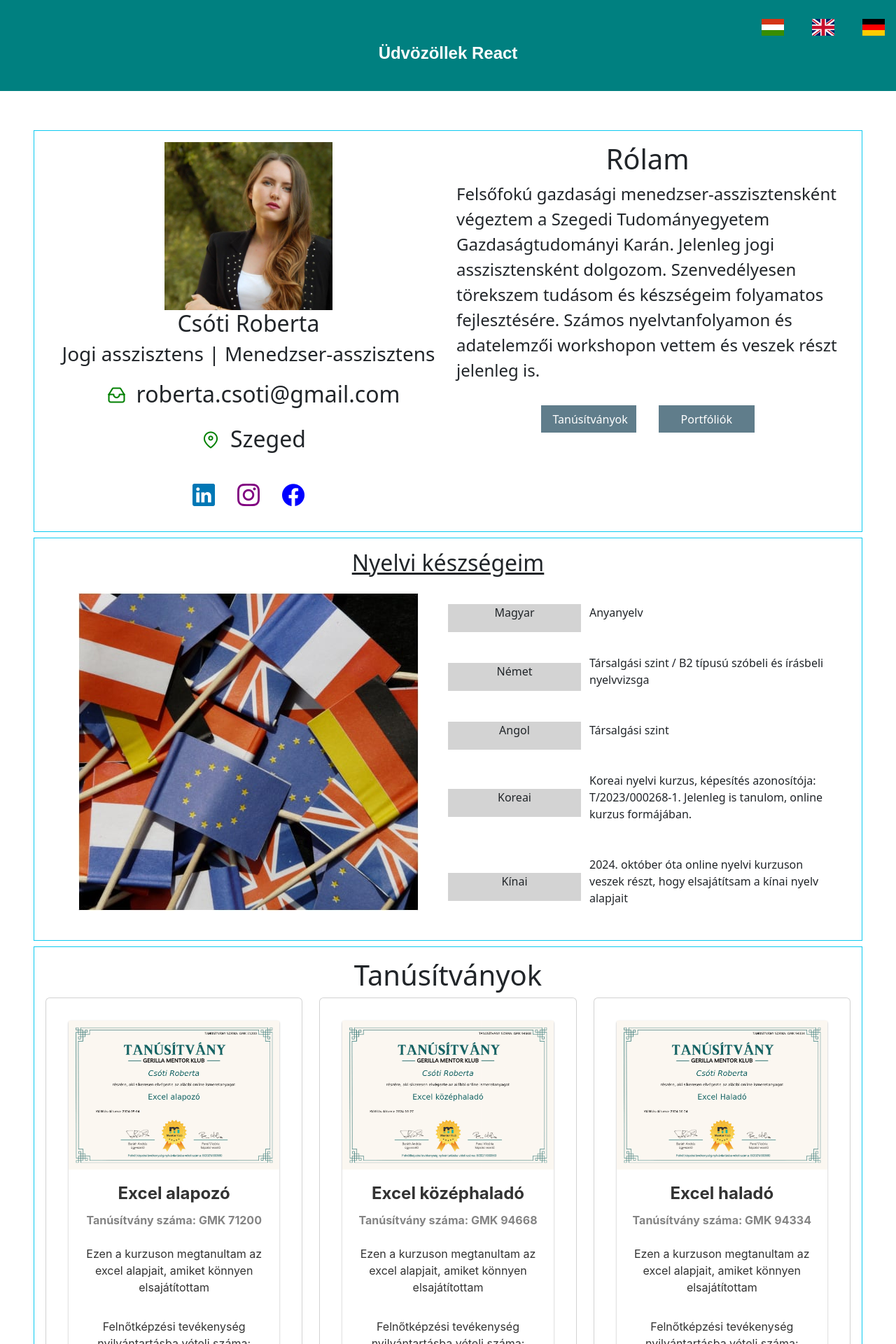
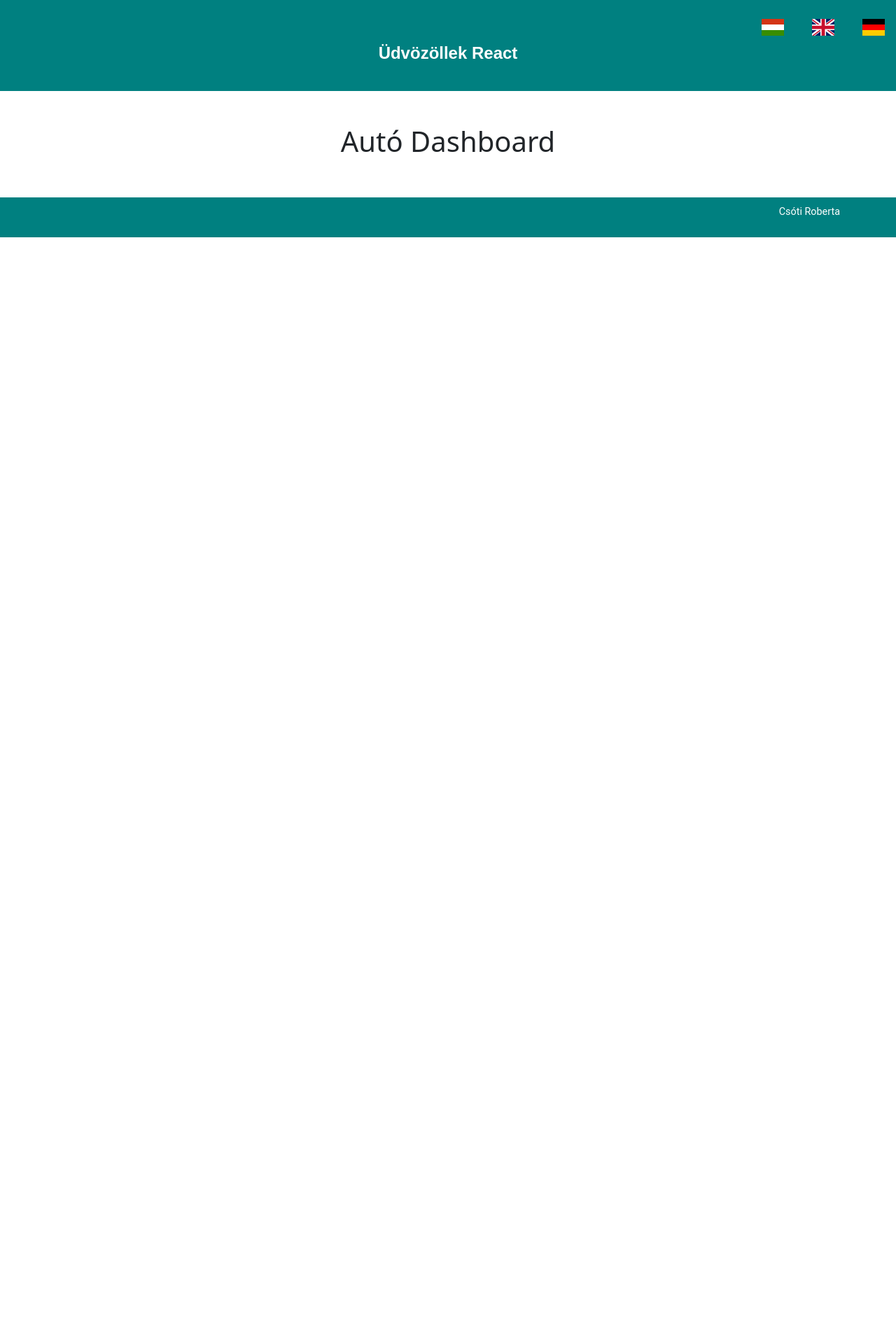
Before and after one commit to csotiroberta/website-app-react, a React (Create React App) app: page /autoDashboard in a window 1280 px wide. Shown: the top 1920 px of the page at 70% size. After the commit the page ends 800 px from the top, so only its background shows below. Built offline with nearby package versions, Linux system fonts and the light colour scheme.

Commit message:
Portfóliók megkezdése

```diff
--- a/src/App.js
+++ b/src/App.js
@@ -2,13 +2,13 @@ import './App.css';
 import "./styles/footer.css"
 import "./styles/header.css"
 import "./styles/common.css"
-import MainPage from "./components/MainPage";
-import LanguageSkills from "./components/LanguageSkills";
 import { useTranslation } from 'react-i18next';
 import "/node_modules/flag-icons/css/flag-icons.min.css";
 import {Button} from "primereact/button";
-import Certificates from './components/Certificates'
 import {useState} from 'react'
+import MainPage from './components/MainPage'
+import {Route, Routes} from 'react-router-dom'
+import AutoDashboard from './components/AutoDashboard'
 
 function App() {
     const [language, setLanguage] = useState('hu')
@@ -32,15 +32,10 @@ function App() {
           </div>
       </header>
         <main style={{padding: '3rem'}}>
-            <div className={"py-3 my-2 border border-info"}>
-                <MainPage/>
-            </div>
-            <div className={"py-3 my-2 border border-info"}>
-                <LanguageSkills/>
-            </div>
-            <div className={"p-3 my-2 border border-info"}>
-                <Certificates t={t} language={language}/>
-            </div>
+            <Routes>
+                <Route path={'/website-app-react'} element={<MainPage t={t} language={language}/>}/>
+                <Route path={'/autoDashboard'} element={<AutoDashboard t={t}/>}/>
+            </Routes>
         </main>
         <footer>
         <p>
--- /dev/null
+++ b/src/components/AutoDashboard.js
@@ -0,0 +1,5 @@
+const AutoDashboard = ({t}) => {
+	return <h1>Autó Dashboard</h1>
+}
+
+export default AutoDashboard
--- a/src/components/MainPage.js
+++ b/src/components/MainPage.js
@@ -1,51 +1,23 @@
-import ProfilePic from "../pictures/profil.jpg"
-import {Button} from "primereact/button";
+import Profile from './Profile'
+import LanguageSkills from './LanguageSkills'
+import Certificates from './Certificates'
+import Portfolio from './Portfolio'
 
-const MainPage = () => {
+const MainPage = ({t, language}) => {
 	return <>
-    <div className={"container text-center"}>
-        <div className={"row align-items-start"}>
-            <div className={"col-6"}>
-                <div>
-                    <img
-                        src={ProfilePic}
-                        alt={"Profile picture"}
-                        style={{height: "15rem"}}
-                    />
+		<div className={"py-3 my-2 border border-info"}>
+			<Profile/>
 		</div>
-                <div>
-                    <h2>Csóti Roberta</h2>
-                    <h3>Jogi asszisztens | Menedzser-asszisztens</h3>
+		<div className={"py-3 my-2 border border-info"}>
+			<LanguageSkills/>
 		</div>
-                <div className={"pt-2"}>
-                    <p className={'fs-2'}><i className={'pi pi-inbox px-3'} style={{fontSize: '1.5rem', color: 'green'}}/>roberta.csoti@gmail.com</p>
+		<div className={"p-3 my-2 border border-info"}>
+			<Certificates t={t} language={language}/>
 		</div>
-                <div className={"pb-2"}>
-                    <p className={'fs-2'}><i className={'pi pi-map-marker px-3'} style={{fontSize: '1.5rem', color: 'green'}}/>Szeged</p>
-                </div>
-                <div className={'p-3'}>
-                    <a href={'https://www.linkedin.com/in/robertacsoti/'}><i className={"pi pi-linkedin px-3"} style={{fontSize: '2rem', color: '#0077B5'}}/></a>
-                    <a href={'https://www.instagram.com/cstiroberta/'}><i className={"pi pi-instagram px-3"} style={{fontSize: '2rem', color: 'purple'}}/></a>
-                    <a href={'https://www.facebook.com/roberta.csoti'}><i className={"pi pi-facebook px-3"} style={{fontSize: '2rem', color: 'blue'}}/></a>
-                </div>
-            </div>
-            <div className={"col-6"}>
-                <h1>Rólam</h1>
-                <p className={"text-start fs-4"}>
-                    Felsőfokú gazdasági menedzser-asszisztensként
-                    végeztem a Szegedi Tudományegyetem
-                    Gazdaságtudományi Karán. Jelenleg jogi asszisztensként
-                    dolgozom. Szenvedélyesen törekszem tudásom és
-                    készségeim folyamatos fejlesztésére. Számos
-                    nyelvtanfolyamon és adatelemzői workshopon vettem
-                    és veszek részt jelenleg is.
-                </p>
-                <Button label={'Tanúsítványok'} severity={"secondary"} className={"m-3 w-25"}/>
-                <Button label={'Portfóliók'} severity={"secondary"} className={"m-3 w-25"}/>
-            </div>
-        </div>
+		<div className={"p-3 my-2 border border-info"}>
+			<Portfolio t={t}/>
 		</div>
 	</>
 }
 
-export default MainPage;
+export default MainPage
--- /dev/null
+++ b/src/components/Portfolio.js
@@ -0,0 +1,19 @@
+import PortfolioCustom from './PortfolioCustom'
+
+const Portfolio = ({t}) => {
+	return <>
+		<h1>
+			{t("portfolio.title")}
+		</h1>
+		<div className={"row"}>
+			<div className={"col-4 p-2"}>
+				<PortfolioCustom t={t} color={'darkgrey'} theme={'autoDashboard'} inProgress={false}/>
+			</div>
+			<div className={"col-4 p-2"}>
+				<PortfolioCustom t={t} color={'#A03232'} theme={'bloodDonation'} inProgress={true}/>
+			</div>
+		</div>
+	</>
+}
+
+export default Portfolio
--- /dev/null
+++ b/src/components/PortfolioCustom.js
@@ -0,0 +1,26 @@
+import {Button} from 'primereact/button'
+import {useNavigate} from 'react-router-dom'
+
+const PortfolioCustom = ({t, color, theme, inProgress}) => {
+	const navigate = useNavigate()
+
+	return <div className={"box p-3 mx-4"} style={{background: `${color}`}}>
+		<h2>
+			{t(`portfolio.${theme}.title`)}
+		</h2>
+		{inProgress ? <h4>{t("portfolio.workInProgress")}</h4> : <></>}
+		<img alt={"Autó Dashboard"} src={require(`../pictures/${theme}.png`)} width={"40%"}/>
+		<p className={"fs-5"}>{t(`portfolio.${theme}.description`)}</p>
+		<Button
+			label={t("portfolio.buttonLabel")}
+			icon={"pi pi-angle-right"}
+			className={"mb-4"}
+			disabled={inProgress}
+			link={!inProgress}
+			onClick={() => navigate(`/${theme}`)}
+			style={{background: 'white', border: 'none', color: 'black'}}
+		/>
+	</div>
+}
+
+export default PortfolioCustom
--- /dev/null
+++ b/src/components/Profile.js
@@ -0,0 +1,51 @@
+import ProfilePic from "../pictures/profil.jpg"
+import {Button} from "primereact/button";
+
+const Profile = () => {
+   return <>
+    <div className={"container text-center"}>
+        <div className={"row align-items-start"}>
+            <div className={"col-6"}>
+                <div>
+                    <img
+                        src={ProfilePic}
+                        alt={"Profile picture"}
+                        style={{height: "15rem"}}
+                    />
+                </div>
+                <div>
+                    <h2>Csóti Roberta</h2>
+                    <h3>Jogi asszisztens | Menedzser-asszisztens</h3>
+                </div>
+                <div className={"pt-2"}>
+                    <p className={'fs-2'}><i className={'pi pi-inbox px-3'} style={{fontSize: '1.5rem', color: 'green'}}/>roberta.csoti@gmail.com</p>
+                </div>
+                <div className={"pb-2"}>
+                    <p className={'fs-2'}><i className={'pi pi-map-marker px-3'} style={{fontSize: '1.5rem', color: 'green'}}/>Szeged</p>
+                </div>
+                <div className={'p-3'}>
+                    <a href={'https://www.linkedin.com/in/robertacsoti/'}><i className={"pi pi-linkedin px-3"} style={{fontSize: '2rem', color: '#0077B5'}}/></a>
+                    <a href={'https://www.instagram.com/cstiroberta/'}><i className={"pi pi-instagram px-3"} style={{fontSize: '2rem', color: 'purple'}}/></a>
+                    <a href={'https://www.facebook.com/roberta.csoti'}><i className={"pi pi-facebook px-3"} style={{fontSize: '2rem', color: 'blue'}}/></a>
+                </div>
+            </div>
+            <div className={"col-6"}>
+                <h1>Rólam</h1>
+                <p className={"text-start fs-4"}>
+                    Felsőfokú gazdasági menedzser-asszisztensként
+                    végeztem a Szegedi Tudományegyetem
+                    Gazdaságtudományi Karán. Jelenleg jogi asszisztensként
+                    dolgozom. Szenvedélyesen törekszem tudásom és
+                    készségeim folyamatos fejlesztésére. Számos
+                    nyelvtanfolyamon és adatelemzői workshopon vettem
+                    és veszek részt jelenleg is.
+                </p>
+                <Button label={'Tanúsítványok'} severity={"secondary"} className={"m-3 w-25"}/>
+                <Button label={'Portfóliók'} severity={"secondary"} className={"m-3 w-25"}/>
+            </div>
+        </div>
+    </div>
+   </>
+}
+
+export default Profile;
--- a/src/locales/de/translation.json
+++ b/src/locales/de/translation.json
@@ -38,5 +38,12 @@
 			"description": "In diesem Kurs habe ich die Grundlagen von Excel gelernt, die ich problemlos beherrschte",
 			"footer": "Registrationsnummer für Erwachsenenbildung: B/2021/000560"
 		}
+	},
+	"portfolio": {
+		"title": "Portefeuille",
+		"autoDashboard": {
+			"title": "Autós excel dashboard",
+			"description": "Az autók eladásából keletkezett bevétel kimutatása"
+		}
 	}
 }
--- a/src/locales/en/translation.json
+++ b/src/locales/en/translation.json
@@ -38,5 +38,12 @@
 			"description": "In this course, I learned the basics of excel, which I easily mastered",
 			"footer": "Registration number of Adult Education: B/2021/000560"
 		}
+	},
+	"portfolio": {
+		"title": "Portfolio",
+		"autoDashboard": {
+			"title": "Autós excel dashboard",
+			"description": "Az autók eladásából keletkezett bevétel kimutatása"
+		}
 	}
 }
--- a/src/locales/hu/translation.json
+++ b/src/locales/hu/translation.json
@@ -5,38 +5,51 @@
 		"excel_basics": {
 			"title": "Excel alapozó",
 			"subTitle": "Tanúsítvány száma: GMK 71200",
-			"description": "Ezen a kurzuson megtanultam az excel alapjait, amiket könnyen elsajátítottam",
+			"description": "Ezen a kurzuson megtanultam a mindennapi életben ma már elengedhetetlen excel alapismereteket (alapműveletek, Fkeres, Logikai függvények stb.)",
 			"footer": "Felnőtképzési tevékenység nyilvántartásba vételi száma: B/2021/000560"
 		},
 		"excel_intermediate": {
 			"title": "Excel középhaladó",
 			"subTitle": "Tanúsítvány száma: GMK 94668",
-			"description": "Ezen a kurzuson megtanultam az excel alapjait, amiket könnyen elsajátítottam",
+			"description": "Elsajátítottam a statisztikai függvények, szövegkezelő függvények, dátum és idő fgv-ek, Adatérvényesítés módszerét, illetve Diagrammokat és Pivot-kimutatások használatát.",
 			"footer": "Felnőtképzési tevékenység nyilvántartásba vételi száma: B/2021/000560"
 		},
 		"excel_expert": {
 			"title": "Excel haladó",
 			"subTitle": "Tanúsítvány száma: GMK 94334",
-			"description": "Ezen a kurzuson megtanultam az excel alapjait, amiket könnyen elsajátítottam",
+			"description": "Megtanultam a kurzuson az excel haladó funkcióit (irányított szűrés, fgv-ek egymásba ágyazása, Adatbázisfüggvények, INDEX, HOL.VAN fgv, Részösszegszámítás, Célérték keresés, Űrlapvezérlők)",
 			"footer": "Felnőtképzési tevékenység nyilvántartásba vételi száma: B/2021/000560"
 		},
 		"excel_dashboard": {
 			"title": "Dashboardok készítése Excelben",
 			"subTitle": "Tanúsítvány száma: GMK 95549",
-			"description": "Ezen a kurzuson megtanultam az excel alapjait, amiket könnyen elsajátítottam",
+			"description": "Pivot-kimutatások segítségével megtanultam Dashboard (irányítópultot) létrehozni, kimutatásdiagrammok segítségével.",
 			"footer": "Felnőtképzési tevékenység nyilvántartásba vételi száma: B/2021/000560"
 		},
 		"data_analyst_basic": {
 			"title": "Data Analyst alapismeretek",
 			"subTitle": "Tanúsítvány száma: GMK 96088",
-			"description": "Ezen a kurzuson megtanultam az excel alapjait, amiket könnyen elsajátítottam",
+			"description": "Szeret elemezni, információt gyorsan átadni, ezért fontosnak tartom, hogy jól válasszam meg a grafikont, amiben segítségemre volt ezt a kurzus.",
 			"footer": "Felnőtképzési tevékenység nyilvántartásba vételi száma: B/2021/000560"
 		},
 		"data_visualization": {
 			"title": "Adatvizualizáció",
 			"subTitle": "Tanúsítvány száma: GMK 96175",
-			"description": "Ezen a kurzuson megtanultam az excel alapjait, amiket könnyen elsajátítottam",
+			"description": "Az adat elemző keresett szakma manapság, de nehéz eligazodni az ezernyi hirdetés között. Adat elemző lehet vizualizációs szakértő, üzleti elemző, SQL fejlesztő adat mérnök vagy akár Excel specialista is. Ebben a kurzusban átbeszéltük, melyik fogalom, mit is jelent pontosan.",
 			"footer": "Felnőtképzési tevékenység nyilvántartásba vételi száma: B/2021/000560"
+		}
+	},
+	"portfolio": {
+		"title": "Portfóliók",
+		"workInProgress": "(Szerkesztés alatt)",
+		"buttonLabel": "Megtekintés",
+		"autoDashboard": {
+			"title": "Autós excel dashboard",
+			"description": "Az autók eladásából keletkezett bevétel kimutatása"
+		},
+		"bloodDonation": {
+			"title": "Vércsoport",
+			"description": "A vércsoportok eloszlása a véradók között"
 		}
 	}
 }
```
Also changed, not shown: src/pictures/autoDashboard.png (added), src/pictures/bloodDonation.png (added). Lines whose indentation alone changed are shown as unchanged.
